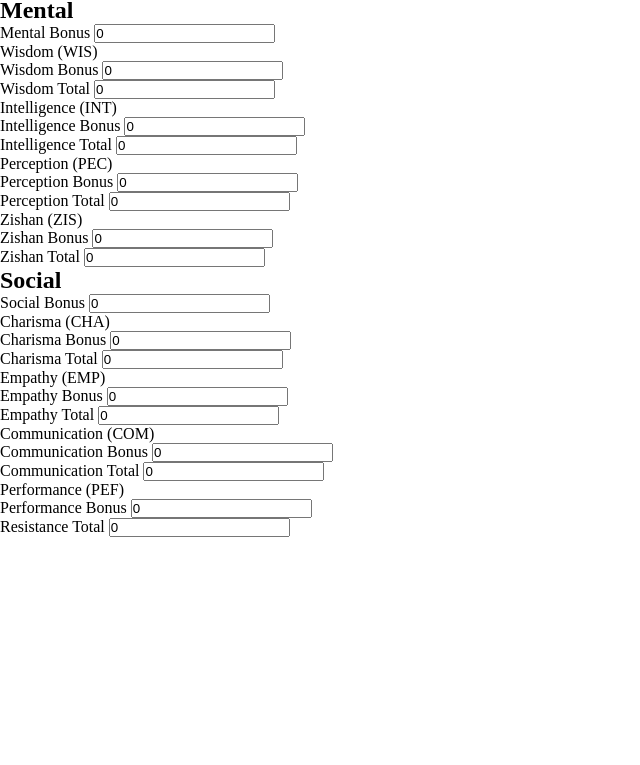
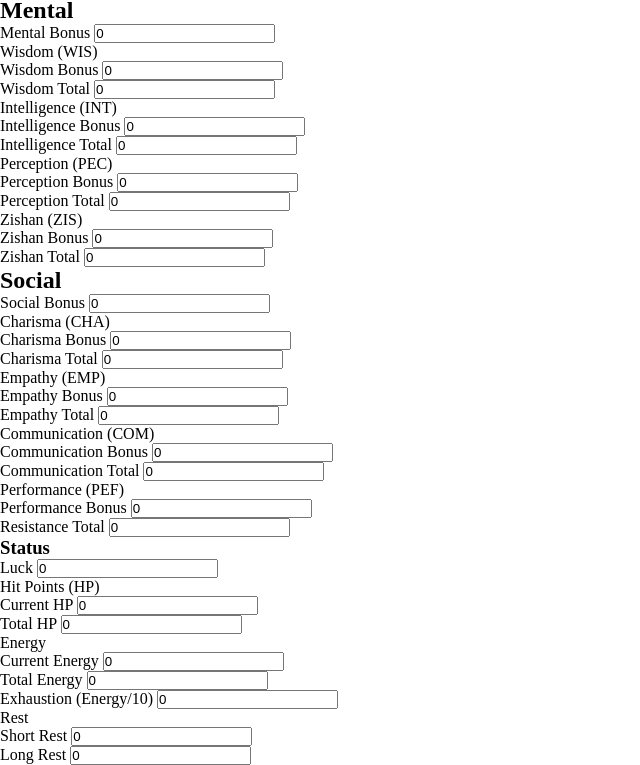
Before and after one commit to cezarviana/character-sheet-meridia-rpg, a plain HTML site: page index.html in a window 1280 px wide. Shown: the part 367-1132 px from the top of the page, without its empty margins (0-640 px from the left). Before the commit the page ends 904 px from the top, so only its background shows below. Drawn offline with Linux system fonts and the light colour scheme; files that its build step writes are made by us from their sources.

Commit message:
<add>: status

```diff
--- a/index.html
+++ b/index.html
@@ -276,14 +276,62 @@
                     </ul>
                 </div>
             </div>
+        </div>
 
-            <div class="att-social">
-                <div class="att-major"></div>
-                <div class="att-minor"></div>
+        <div class="status">
+            <div>
+                <h3>Status</h3>
+            </div>
+
+            <div class="luck">
+                <label for="luck">Luck</label>
+                <input type="number" class="luck" id="luck" value="0">
+            </div>
+
+
+            <div class="hp">
+                <p>Hit Points (HP)</p>
+                <div class="hp-current">
+                    <label for="hp-current">Current HP</label>
+                    <input type="number" class="hp-current" id="hp-current" value="0">
+                </div>
+                <div class="hp-total">
+                    <label for="hp-total">Total HP</label>
+                    <input type="number" class="hp-total" id="hp-total" value="0">
+                </div>
+            </div>
+
+            <div class="energy">
+                <p>Energy</p>
+                <div class="energy-current">
+                    <label for="energy-current">Current Energy</label>
+                    <input type="number" class="energy-current" id="energy-current" value="0">
+                </div>
+                <div class="energy-total">
+                    <label for="energy-total">Total Energy</label>
+                    <input type="number" class="energy-total" id="energy-total" value="0">
+                </div>
+            </div>
+
+            <div class="exhaustion">
+                <label for="exhaustion">Exhaustion (Energy/10)</label>
+                <input type="number" class="exhaustion" id="exhaustion" value="0">
+            </div>
+
+            <div class="rest">
+                <p>Rest</p>
+                <div class="short-rest">
+                    <label for="short-rest">Short Rest</label>
+                    <input type="number" class="Short Rest" id="short-rest" value="0">
+                </div>
+                <div class="long-rest">
+                    <label for="long-rest">Long Rest</label>
+                    <input type="number" class="long-rest" id="long-rest" value="0">
+                </div>
             </div>
 
         </div>
-        <div class="specifications"></div>
+
         <div class="inventory"></div>
     </main>
 
```
